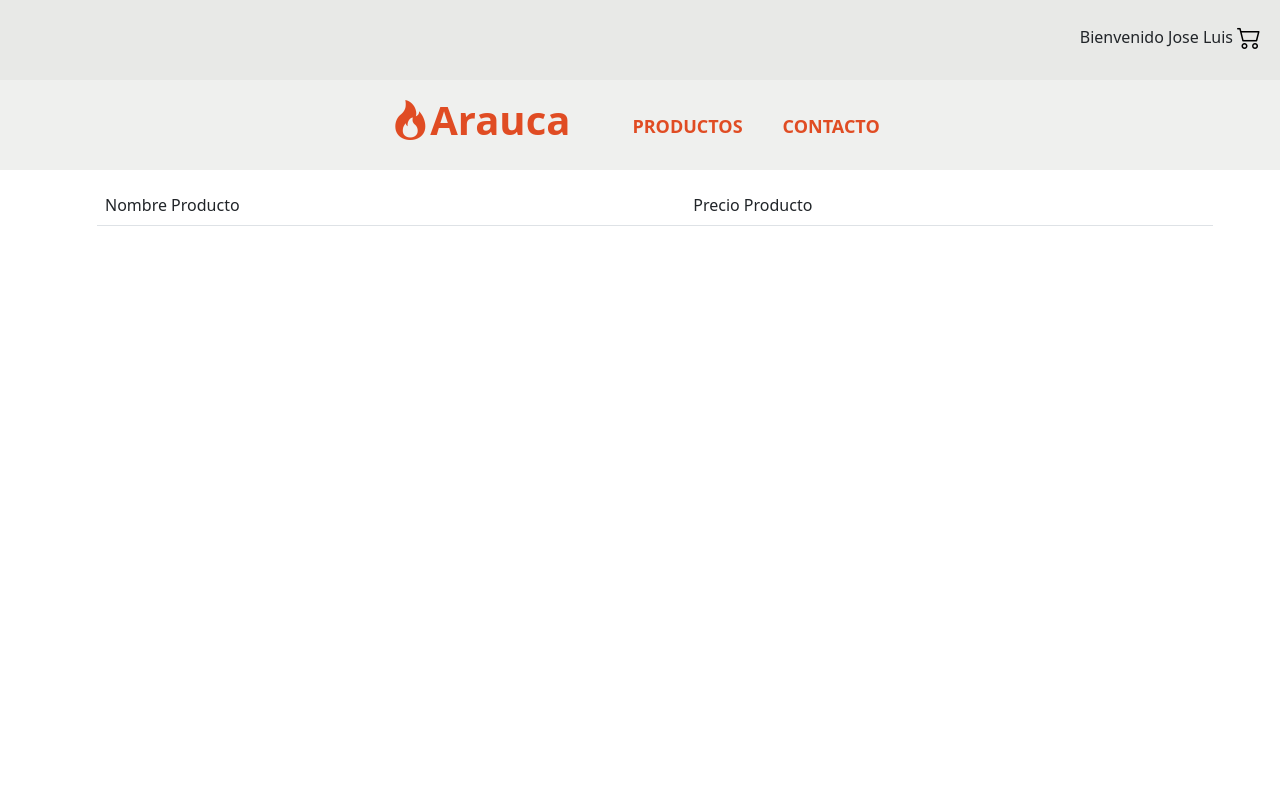
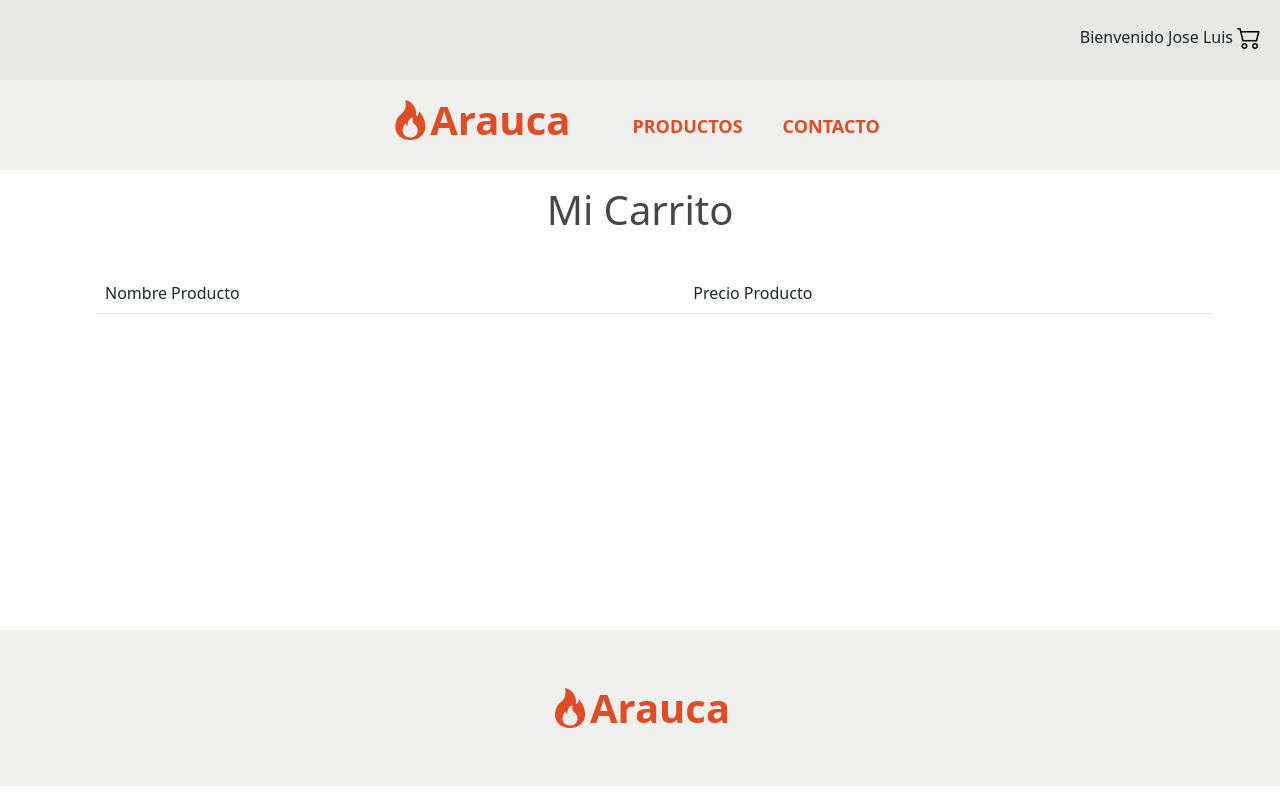
Before and after one commit to yeni23j/Proyecto-FINAL-UTN, a plain HTML site: page pages/cuenta.html in a window 1280 px wide. Drawn offline with nearby package versions, Linux system fonts and the light colour scheme.

Commit message:
modificaciones en html

```diff
--- a/css/cuenta.css
+++ b/css/cuenta.css
@@ -1,3 +1,12 @@
+.tituloC{
+    text-align: center;
+    font-size: 24px;
+    padding: 16px;
+    color: rgba(20, 19, 19, 0.781);
+}
+main{
+    padding-bottom: 300px;
+}
 .table{
     background-color: aliceblue;
     margin: 15px;
@@ -11,5 +20,4 @@
 }
 .cliente{
     padding-top: 10px;
-
 }
--- a/css/ingreso.css
+++ b/css/ingreso.css
@@ -6,6 +6,12 @@
 }
 header{
     border-bottom: rgba(0, 0, 0, 0.418) solid 3px;
+}
+.tituloC{
+    text-align: center;
+    font-size: 24px;
+    padding: 16px;
+    color: rgba(20, 19, 19, 0.781);
 }
 .sesionI{
     display: flex;
--- a/css/productos.css
+++ b/css/productos.css
@@ -8,7 +8,12 @@
 header{
     border-bottom: rgba(0, 0, 0, 0.418) solid 3px;
 }
-
+.tituloC{
+    text-align: center;
+    font-size: 24px;
+    padding: 16px;
+    color: rgba(20, 19, 19, 0.781);
+}
 .productos{
     display: flex;
     flex-direction: row;
--- a/pages/cuenta.html
+++ b/pages/cuenta.html
@@ -1,5 +1,6 @@
 <!DOCTYPE html>
 <html lang="en">
+
 <head>
 	<meta charset="UTF-8">
 	<meta name="viewport" content="width=device-width, initial-scale=1.0">
@@ -10,6 +11,7 @@
 		integrity="sha384-9ndCyUaIbzAi2FUVXJi0CjmCapSmO7SnpJef0486qhLnuZ2cdeRhO02iuK6FUUVM" crossorigin="anonymous">
 	<link rel="stylesheet" href="https://cdn.jsdelivr.net/npm/bootstrap-icons@1.10.5/font/bootstrap-icons.css">
 </head>
+
 <body>
 	<header>
 		<div class="inicio">
@@ -25,7 +27,7 @@
 			</div>
 
 			<ul class="menu">
-				<li><a href=".productos.html">PRODUCTOS</a></li>
+				<li><a href="./productos.html">PRODUCTOS</a></li>
 				<li><a href="./contacto.html">CONTACTO</a></li>
 			</ul>
 			<div class="ham">
@@ -36,9 +38,10 @@
 		</nav>
 	</header>
 
-
 	<main>
-
+		<div class="tituloC">
+			<h1>Mi Carrito </h1>
+		</div>
 		<div class="container">
 			<table class="table">
 				<thead>
@@ -51,16 +54,16 @@
 				</tbody>
 			</table>
 		</div>
-
-
-
-
-
-
-
 	</main>
 
+	<footer>
+		<div Class="contenedor">
+			<div class="arauca">
+				<a href="../index.html" class="logo"><i class="bi bi-fire"></i>Arauca</a>
+			</div>
+		</div>
+	</footer>
 
+	<script src="../js/index.js"></script>
 </body>
-<script src="../js/index.js"></script>
 </html>
```
Also changed, not shown: index.html (+15 -17 lines), pages/ingreso.html (+4 -1 lines), pages/productos.html (+9 -32 lines). Lines whose indentation alone changed are shown as unchanged.
